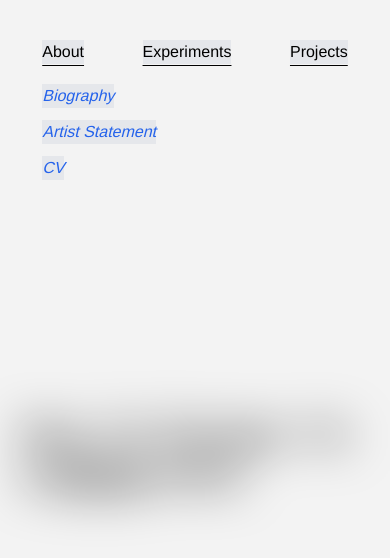
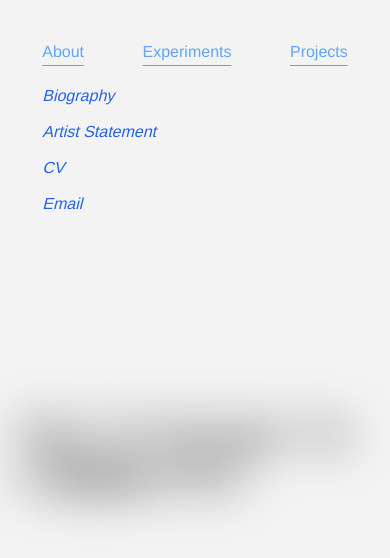
Before and after one commit to georgegausden/portfolio, a Next.js app: page /test2 in a window 390 px wide. Both pictures are taken after a click on the button "About". Shown: the top 558 px of the page. Built offline with nearby package versions, Linux system fonts and the light colour scheme.

Commit message:
Refactor ProjectCard layout and update image dimensions

```diff
--- a/app/globals.css
+++ b/app/globals.css
@@ -5,11 +5,11 @@
 @layer components{
 
   h1{
-    @apply text-6xl lg:text-8xl lg:mb-20 my-10 text-center;
+    @apply text-6xl lg:text-8xl mb-8 my-5 text-center;
   }
 
   button{
-    @apply lg:text-blue-400   transition-colors duration-500 ease-in-out  underline underline-offset-8 bg-gray-200 w-auto md:w-[150px] text-black lg:bg-transparent;
+    @apply   transition-colors duration-500 ease-in-out  underline underline-offset-8  w-auto md:w-[150px] text-blue-400  ;
   }
 
   #subButton{
--- a/app/test2/page.tsx
+++ b/app/test2/page.tsx
@@ -61,6 +61,10 @@ export default function HomePage() {
                 <button id="subButton" onClick={() => window.open("/CV.pdf", "_blank")}>
                   CV
                 </button>
+                <button id="subButton" className="md:hidden" onClick={() => {
+  setActiveSection("Email");
+  setHoveredSection("");
+}}>Email</button>
               </div>
             )}
           </div>
@@ -152,11 +156,11 @@ export default function HomePage() {
           <p className="lg:px-[20%]">{biography?.projects[1].description}</p>
         )}
        {activeSection === activeExperiment?.title && (
-    <div className="flex flex-col  gap-20">
+    <div className="flex flex-col text-center  gap-20">
       <div >
         <h1>{activeExperiment.title}</h1>
         <p>{activeExperiment.description}</p>
-        <div className="flex flex-wrap">
+        <div className="flex flex-wrap justify-center">
           {activeExperiment.tags?.map((tag, index) => (
             <div
               key={index}
```
